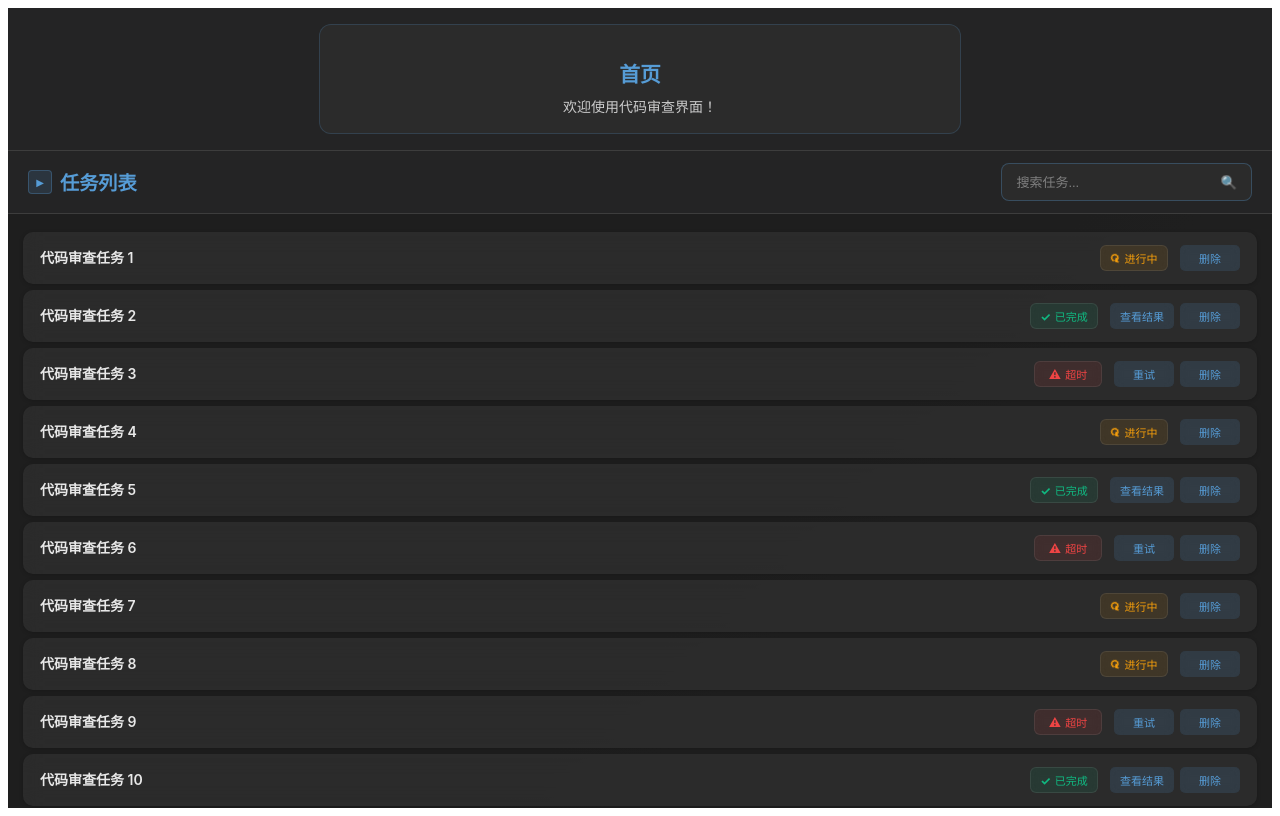
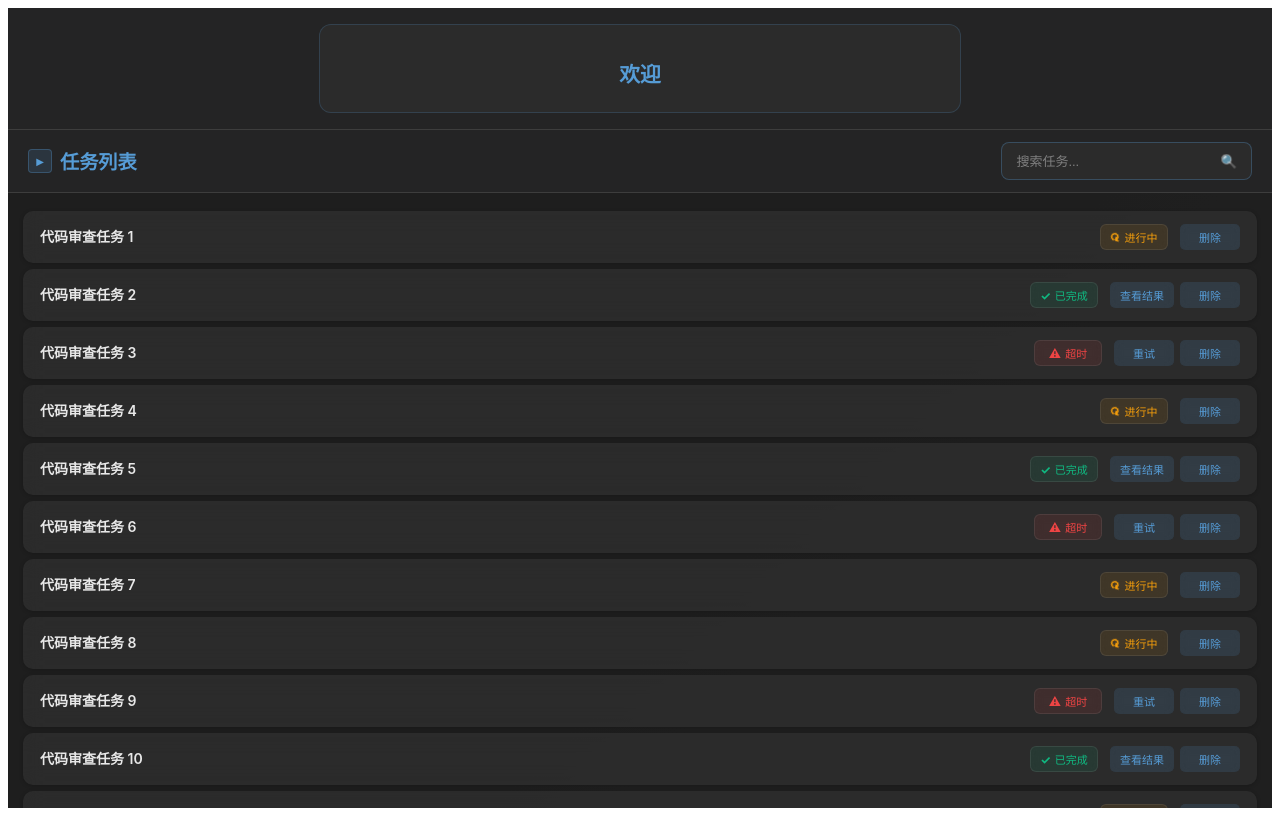
Before and after one commit to angelawxj/vscode, a React app: page / in a window 1280 px wide. Built offline with nearby package versions, Linux system fonts and the light colour scheme; the HTML template or start-up script is replaced by a standard one.

Commit message:
删除无关代码

```diff
--- a/src/webview/App.tsx
+++ b/src/webview/App.tsx
@@ -8,7 +8,6 @@ interface Task {
 
 const App: React.FC = () => {
     const [activeButton, setActiveButton] = useState<string>('home');
-    const [dynamicText, setDynamicText] = useState<string>('欢迎使用代码审查界面！');
     const [tasks, setTasks] = useState<Task[]>([]);
     const [filteredTasks, setFilteredTasks] = useState<Task[]>([]);
     const [loading, setLoading] = useState<boolean>(false);
@@ -19,25 +18,6 @@ const App: React.FC = () => {
     const [isTaskListCollapsed, setIsTaskListCollapsed] = useState<boolean>(false);
     const taskListRef = useRef<HTMLDivElement>(null);
 
-    // 模拟动态文本内容
-    const buttonContents = {
-        home: {
-            text: '欢迎来到代码审查首页！这里展示最新的审查任务。',
-            title: '首页'
-        },
-        review: {
-            text: '当前有待审查的代码提交，请及时处理。',
-            title: '代码审查'
-        },
-        history: {
-            text: '查看历史审查记录和统计信息。',
-            title: '历史记录'
-        },
-        settings: {
-            text: '系统设置：审查规则配置。',
-            title: '设置'
-        }
-    };
 
     // 模拟获取任务数据
     const fetchTasks = async (pageNum: number, search: string = '', isSearch: boolean = false) => {
@@ -92,12 +72,6 @@ const App: React.FC = () => {
         if (e.key === 'Enter') {
             handleSearch();
         }
-    };
-
-    // 处理按钮点击
-    const handleButtonClick = (buttonName: string) => {
-        setActiveButton(buttonName);
-        setDynamicText(buttonContents[buttonName as keyof typeof buttonContents].text);
     };
 
     // 处理滚动加载
@@ -240,8 +214,7 @@ const App: React.FC = () => {
             {/* 上方动态内容区域 */}
             <div className="top-section">
                 <div className="dynamic-content">
-                    <h2>{buttonContents[activeButton as keyof typeof buttonContents].title}</h2>
-                    <p>{dynamicText}</p>
+                    <h2>欢迎</h2>
                 </div>
             </div>
 
```
